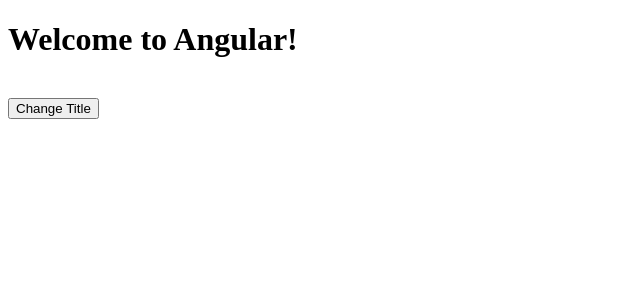
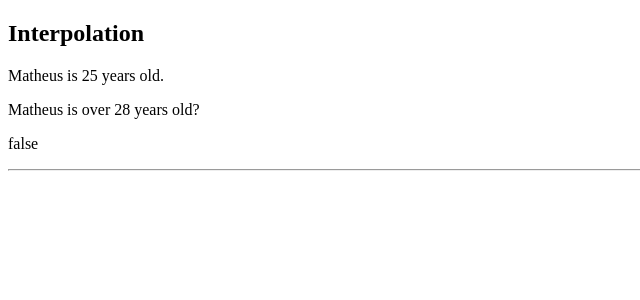
Before and after one commit to matheusoliveira21tec/angular-study-repository, an Angular app in the folder meu-primeiro-projeto/: page / in a window 1280 px wide. Shown: the top 300 px of the page, without its empty margins (0-640 px from the left). Built offline with nearby package versions, Linux system fonts and the light colour scheme.

Commit message:
aprendendo dataBinding, interpolation

```diff
--- a/meu-primeiro-projeto/src/app/app.component.ts
+++ b/meu-primeiro-projeto/src/app/app.component.ts
@@ -3,22 +3,10 @@ import { Component, OnInit } from '@angular/core';
 @Component({
   selector: 'app-root',
   template: `
-  <app-title *ngIf="destruir"></app-title>
-  <br>
-  <button (click)="destruirComponente()">Change Title</button>
+  <app-data-binding></app-data-binding>
   <router-outlet></router-outlet>`
 })
 export class AppComponent implements OnInit {
-  public destruir:boolean = true;
   constructor() { }
-  ngOnInit(): void {
-    setTimeout(() => {
-      console.log('1');
-    }, 5000);
-
-  }
-  public destruirComponente(){
-    this.destruir = false;
-  }
-
+  ngOnInit(): void { }
 }
--- a/meu-primeiro-projeto/src/app/app.module.ts
+++ b/meu-primeiro-projeto/src/app/app.module.ts
@@ -4,11 +4,13 @@ import { BrowserModule } from '@angular/platform-browser';
 import { AppRoutingModule } from './app-routing.module';
 import { AppComponent } from './app.component';
 import { TitleComponent } from './title/title.component';
+import { DataBindingComponent } from './data-binding/data-binding.component';
 
 @NgModule({
   declarations: [
     AppComponent,
-    TitleComponent
+    TitleComponent,
+    DataBindingComponent
   ],
   imports: [
     BrowserModule,
--- /dev/null
+++ b/meu-primeiro-projeto/src/app/data-binding/data-binding.component.html
@@ -0,0 +1,5 @@
+<h2>Interpolation</h2>
+<p>{{name}} is {{age}} years old.</p>
+<p>{{name}} is over {{age + 3}} years old?</p>
+<p>{{age > 28}}</p>
+<hr>
--- /dev/null
+++ b/meu-primeiro-projeto/src/app/data-binding/data-binding.component.ts
@@ -0,0 +1,11 @@
+import { Component } from '@angular/core';
+
+@Component({
+  selector: 'app-data-binding',
+  templateUrl: './data-binding.component.html',
+  styleUrls: ['./data-binding.component.scss']
+})
+export class DataBindingComponent {
+  public name: string = 'Matheus';
+  public age: number = 25;
+}
```
Also changed, not shown: meu-primeiro-projeto/src/app/data-binding/data-binding.component.scss (added), 1 other file (tests, documents, lock files or other folders).
